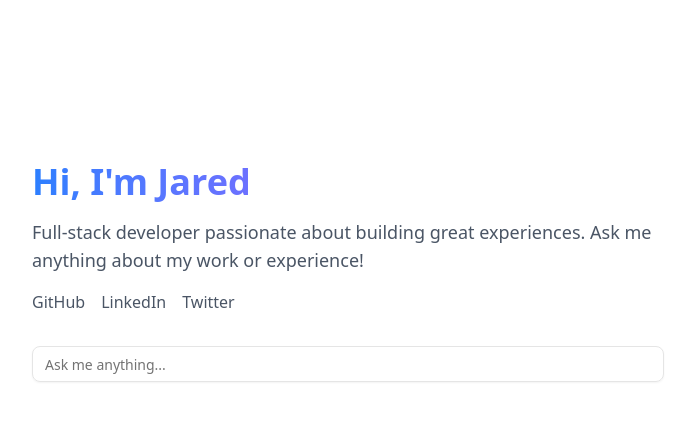
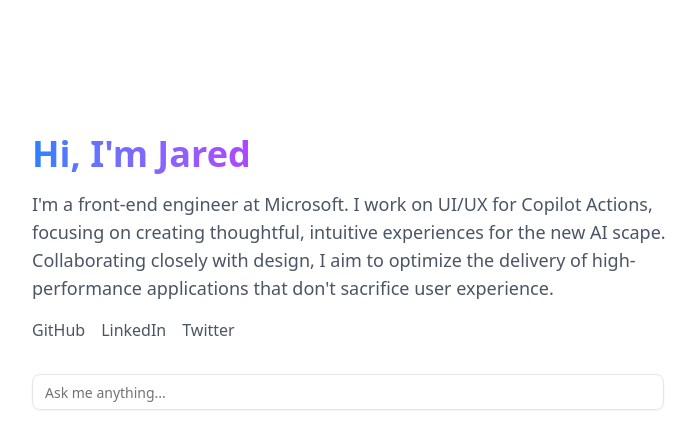
Before and after one commit to jlgrimes/jared.gr, a Next.js app: page / in a window 1280 px wide. Shown: the top 448 px of the page, without its empty margins (288-984 px from the left). Built offline with nearby package versions, Linux system fonts and the light colour scheme.

Commit message:
got this

```diff
--- a/app/components/chat/components/Hero.tsx
+++ b/app/components/chat/components/Hero.tsx
@@ -1,5 +1,6 @@
-import { motion } from "framer-motion";
+import { motion, AnimatePresence } from "framer-motion";
 import { ChatInput } from "./ChatInput";
+import { useState, useEffect } from "react";
 
 interface HeroProps {
   input: string;
@@ -10,6 +11,8 @@
   inputRef: React.RefObject<HTMLInputElement | null>;
 }
 
+const emojis = ["💻", "🃏", "🎺"];
+
 export const Hero = ({
   input,
   setInput,
@@ -18,6 +21,16 @@
   onSubmit,
   inputRef,
 }: HeroProps) => {
+  const [currentEmojiIndex, setCurrentEmojiIndex] = useState(0);
+
+  useEffect(() => {
+    const interval = setInterval(() => {
+      setCurrentEmojiIndex((prev) => (prev + 1) % emojis.length);
+    }, 4000);
+
+    return () => clearInterval(interval);
+  }, []);
+
   return (
     <motion.div
       initial={{ opacity: 0, y: 20 }}
@@ -26,6 +39,7 @@
       className="flex flex-col items-start justify-center min-h-[60vh] gap-8 px-4"
     >
       <div className="space-y-4">
+        <div className="flex items-center gap-4">
           <motion.h1
             initial={{ opacity: 0, y: 20 }}
             animate={{ opacity: 1, y: 0 }}
@@ -34,14 +48,18 @@
           >
             Hi, I'm Jared
           </motion.h1>
+        </div>
         <motion.p
           initial={{ opacity: 0, y: 20 }}
           animate={{ opacity: 1, y: 0 }}
           transition={{ delay: 0.3 }}
           className="text-gray-600 dark:text-gray-300 text-lg"
         >
-          Full-stack developer passionate about building great experiences. Ask
-          me anything about my work or experience!
+          I'm a front-end engineer at Microsoft. I work on UI/UX for Copilot
+          Actions, focusing on creating thoughtful, intuitive experiences for
+          the new AI scape. Collaborating closely with design, I aim to optimize
+          the delivery of high-performance applications that don't sacrifice
+          user experience.
         </motion.p>
         <motion.div
           initial={{ opacity: 0, y: 20 }}
```
Lines whose indentation alone changed are shown as unchanged.
